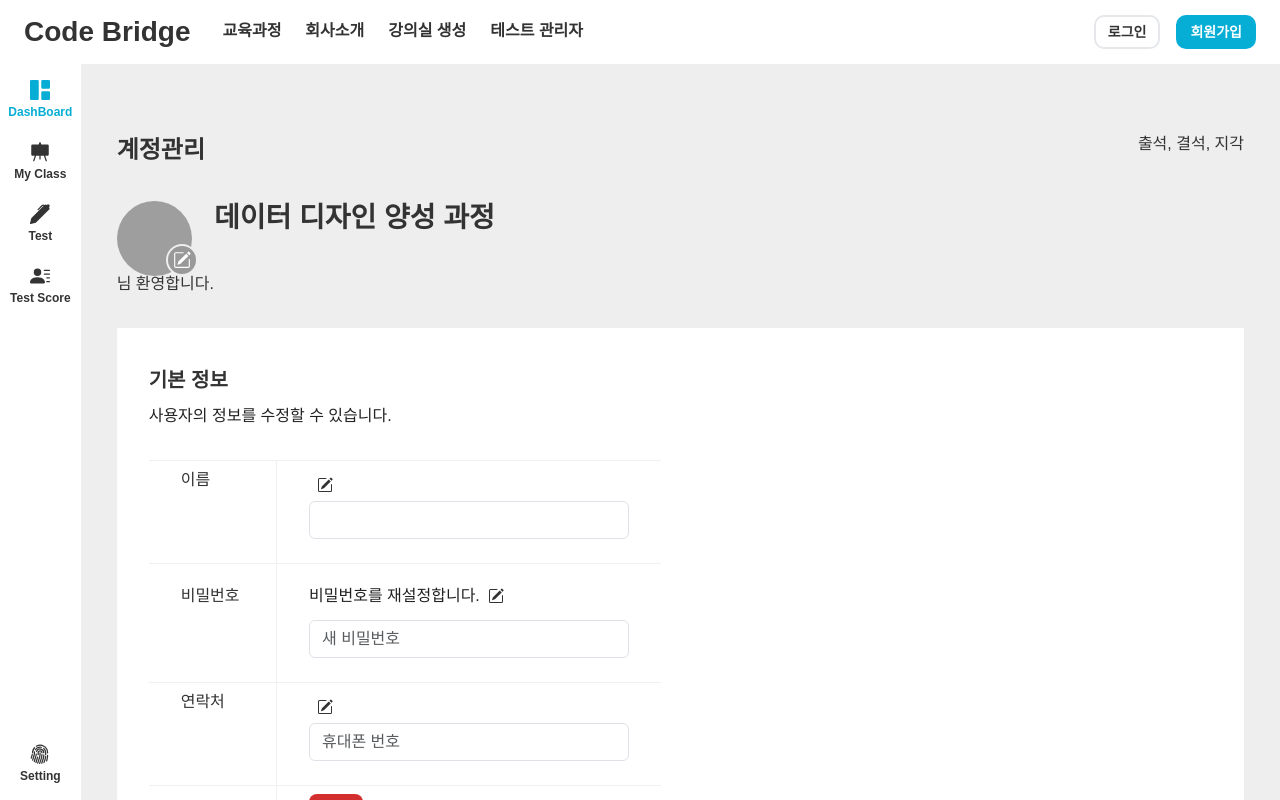
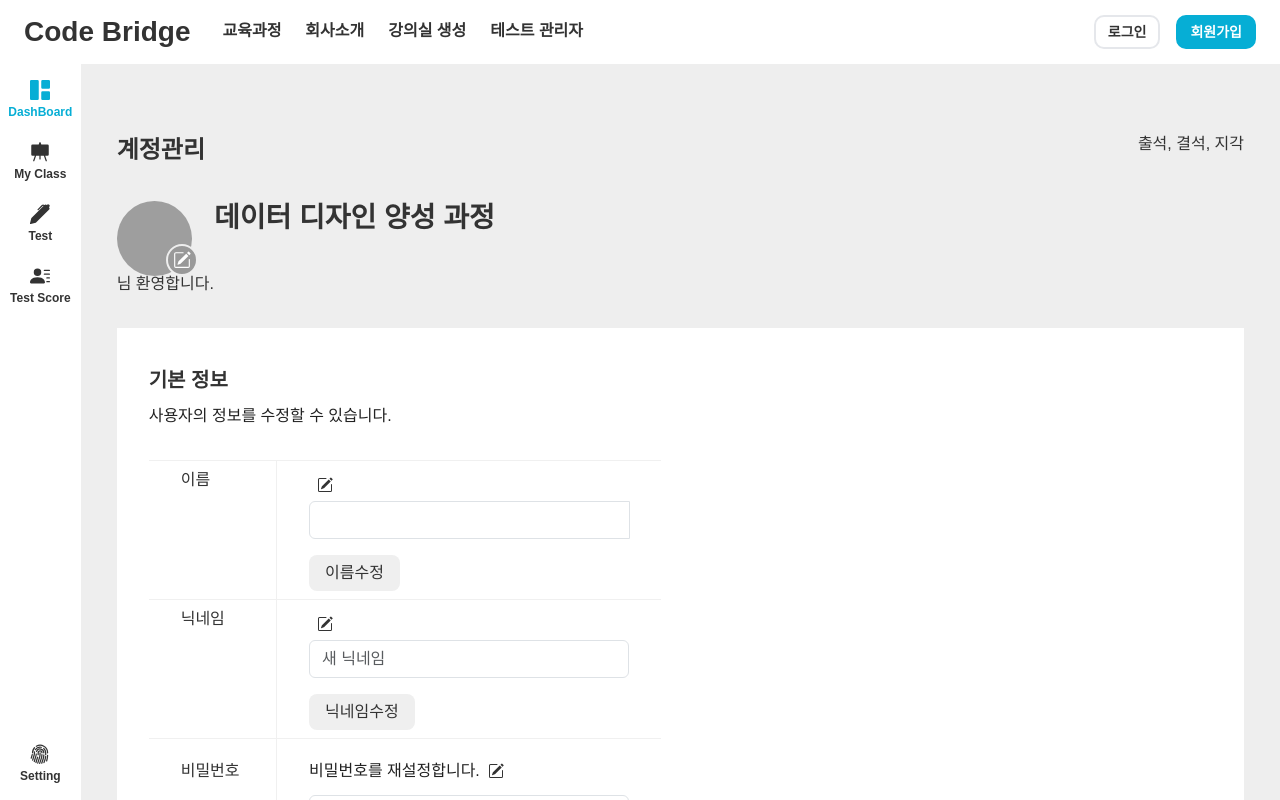
Before and after one commit to BaikJinHyeock/CodeBridge_Front, a React (Create React App) app: page /SetInfo in a window 1280 px wide. Built offline with nearby package versions, Linux system fonts and the light colour scheme; grey boxes are pictures that could not be loaded; a web font is replaced by a local one.

Commit message:
선동욱_정보수정

```diff
--- a/src/components/SetInfo.jsx
+++ b/src/components/SetInfo.jsx
@@ -6,8 +6,29 @@ import axios from "axios";
 // import "bootstrap/dist/css/bootstrap.min.css";
 
 const SetInfo = () => {
+  const [password, setPassword] = useState("");
+  const [password_check, setPassword_check] = useState("");
+  const [name1, setName1] = useState("");
+  const [nick, setNick] = useState("");
+  const [phone, setPhone] = useState("");
+  const [idErrMsg, setIdErrMsg] = useState(""); // 아이디(이메일)형식 에러 메세지
+  const [idCheckMsg, setIdCheckMsg] = useState(""); // 아이디 사용가능 메세지
+  const [pwErrMsg, setPwErrMsg] = useState(""); // 패스워드형식 에러 메세지
+  const [pwCheckMsg, setPwCheckMsg] = useState(""); // 패스워드 일치 사용가능 메세지
+  const [nameCheckMsg, setNameCheckMsg] = useState(""); // 패스워드 일치 사용가능 메세지
+  const [nickCheckMsg, setNickCheckMsg] = useState(""); // 패스워드 일치 사용가능 메세지
+  const [phoneCheckMsg, setphoneCheckMsg] = useState(""); // 휴대폰번호 사용가능 메세지
+
+  const [check1, setCheck1] = useState("0");
+  const [check2, setCheck2] = useState("0");
+  const [check3, setCheck3] = useState("0");
+  const [check4, setCheck4] = useState("0");
+  const [check5, setCheck5] = useState("0");
+  const [check6, setCheck6] = useState("0");
+
   const [username, setUsername] = useState("");
   const [userphone, setUserphone] = useState("");
+  const [usernick, setUsernick] = useState("");
 
   const id = sessionStorage.getItem("memberId");
   useEffect(() => {
@@ -28,7 +49,86 @@ const SetInfo = () => {
     );
     console.log(response.data[0].user_name);
     setUsername(response.data[0].user_name);
-    setUserphone(response.data[0].user_name);
+    setUserphone(response.data[0].user_phone);
+    setUsernick(response.data[0].user_nick);
+  };
+
+
+  const namecheck = async (e) => {
+    if (name1.length == 1 || name1.length > 5) {
+      setNameCheckMsg("이름을 정확하게 입력해주세요");
+      setCheck5(0);
+    } else {
+      setNameCheckMsg("");
+      setCheck5(1);
+    }
+  };
+  const name_deit = async (e) => {
+    e.preventDefault();
+    if (check5 === 1) {
+      let mem = {
+        user_name: name1
+      };
+      const response = await axios.post("http://localhost:8085/CodeBridge/Member/memcheck", mem);
+      if (response.data == "Y") {
+        window.location.href = "/";
+        alert("이름수정완료!");
+      }
+    } else {
+      return alert("잘못입력된 정보가 있습니다.");
+    }
+  }
+
+
+  const nickcheck = async (e) => {
+    if (name1.length == 1 || name1.length > 10) {
+      setNickCheckMsg("닉네임을 입력해주세요");
+      setCheck6(0);
+    } else {
+      setNickCheckMsg("");
+      setCheck6(1);
+    }
+  };
+  const nick_edit = async (e) => {
+    e.preventDefault();
+    if (check6 === 1) {
+      let mem = {
+        user_nick: nick
+      };
+      const response = await axios.post("http://localhost:8085/CodeBridge/Member/memcheck", mem);
+      if (response.data == "Y") {
+        window.location.href = "/";
+        alert("닉네임수정완료!");
+      }
+    } else {
+      return alert("잘못입력된 정보가 있습니다.");
+    }
+  };
+
+  const phonecheck = async (e) => {
+    const phcheck = /^01([0|1|6|7|8|9])-?([0-9]{3,4})-?([0-9]{4})$/;
+    if (!phcheck.test(e.target.value)) {
+      setphoneCheckMsg("휴대폰번호 형식에 어긋납니다.");
+      setCheck4(0);
+    } else {
+      setphoneCheckMsg("옳바른 휴대폰번호 형식입니다.");
+      setCheck4(1);
+    }
+  };
+  const phone_edit = async (e) => {
+    e.preventDefault();
+    if (check4 === 1) {
+      let mem = {
+        user_phone: phone
+      };
+      const response = await axios.post("http://localhost:8085/CodeBridge/Member/memcheck", mem);
+      if (response.data == "Y") {
+        window.location.href = "/";
+        alert("번호수정완료!");
+      }
+    } else {
+      return alert("잘못입력된 정보가 있습니다.");
+    }
   };
 
   return (
@@ -40,6 +140,7 @@ const SetInfo = () => {
             <p>출석, 결석, 지각</p>
           </div>
         </div>
+
 
         <div className={style.second_box}>
           <div>
@@ -98,15 +199,68 @@ const SetInfo = () => {
                         </svg>
                       </div>
                       <div className={style.setTable_userId_editId}>
-                        <form>
+                        <form onSubmit={name_deit}>
                           <div class="input-group mb-3">
+
                             <input
                               type="text"
                               class="form-control"
                               aria-label="Sizing example input"
                               aria-describedby="inputGroup-sizing-default"
+                              value={name1}
+                              onChange={(e) => setName1(e.target.value)}
+                              onBlur={namecheck}
+                            />
+                            <span>{nameCheckMsg}</span>
+                          </div>
+                          <button type="submit" className={style.join_button}>
+                            이름수정
+                          </button>
+                        </form>
+                      </div>
+                    </div>
+                  </td>
+                </tr>
+
+                <tr>
+                  <td>닉네임</td>
+                  <td>
+                    <div className={style.setTable_userPw}>
+                      <div className={style.setTable_userPw_originId}>
+                        <p>{usernick}</p>
+                        <svg
+                          xmlns="http://www.w3.org/2000/svg"
+                          width="16"
+                          height="16"
+                          fill="currentColor"
+                          class="bi bi-pencil-square"
+                          viewBox="0 0 16 16"
+                        >
+                          <path d="M15.502 1.94a.5.5 0 0 1 0 .706L14.459 3.69l-2-2L13.502.646a.5.5 0 0 1 .707 0l1.293 1.293zm-1.75 2.456-2-2L4.939 9.21a.5.5 0 0 0-.121.196l-.805 2.414a.25.25 0 0 0 .316.316l2.414-.805a.5.5 0 0 0 .196-.12l6.813-6.814z" />
+                          <path
+                            fill-rule="evenodd"
+                            d="M1 13.5A1.5 1.5 0 0 0 2.5 15h11a1.5 1.5 0 0 0 1.5-1.5v-6a.5.5 0 0 0-1 0v6a.5.5 0 0 1-.5.5h-11a.5.5 0 0 1-.5-.5v-11a.5.5 0 0 1 .5-.5H9a.5.5 0 0 0 0-1H2.5A1.5 1.5 0 0 0 1 2.5v11z"
+                          />
+                        </svg>
+                      </div>
+                      <div className={style.setTable_userPw_editId}>
+                        <form onSubmit={nick_edit}>
+                          <div class="input-group mb-3">
+                            <input
+                              type="text"
+                              class="form-control"
+                              placeholder="새 닉네임"
+                              aria-label="Sizing example input"
+                              aria-describedby="inputGroup-sizing-default"
+                              value={nick}
+                              onChange={(e) => setNick(e.target.value)}
+                              onBlur={nickcheck}
                             />
                           </div>
+                          <span>{nickCheckMsg}</span>
+                          <button type="submit" className={style.join_button}>
+                            닉네임수정
+                          </button>
                         </form>
                       </div>
                     </div>
@@ -135,7 +289,7 @@ const SetInfo = () => {
                         </svg>
                       </div>
                       <div className={style.setTable_userPw_editId}>
-                        <form>
+                        <form >
                           <div class="input-group mb-3">
                             <input
                               type="text"
@@ -173,7 +327,7 @@ const SetInfo = () => {
                         </svg>
                       </div>
                       <div className={style.setTable_userNum_editId}>
-                        <form>
+                        <form onSubmit={phone_edit}>
                           <div class="input-group mb-3">
                             <input
                               type="text"
@@ -181,8 +335,15 @@ const SetInfo = () => {
                               placeholder="휴대폰 번호"
                               aria-label="Sizing example input"
                               aria-describedby="inputGroup-sizing-default"
+                              value={phone}
+                              onChange={(e) => setPhone(e.target.value)}
+                              onBlur={phonecheck}
                             />
                           </div>
+                          <span>{phoneCheckMsg}</span>
+                          <button type="submit" className={style.join_button}>
+                            번호수정
+                          </button>
                         </form>
                       </div>
                     </div>
```
